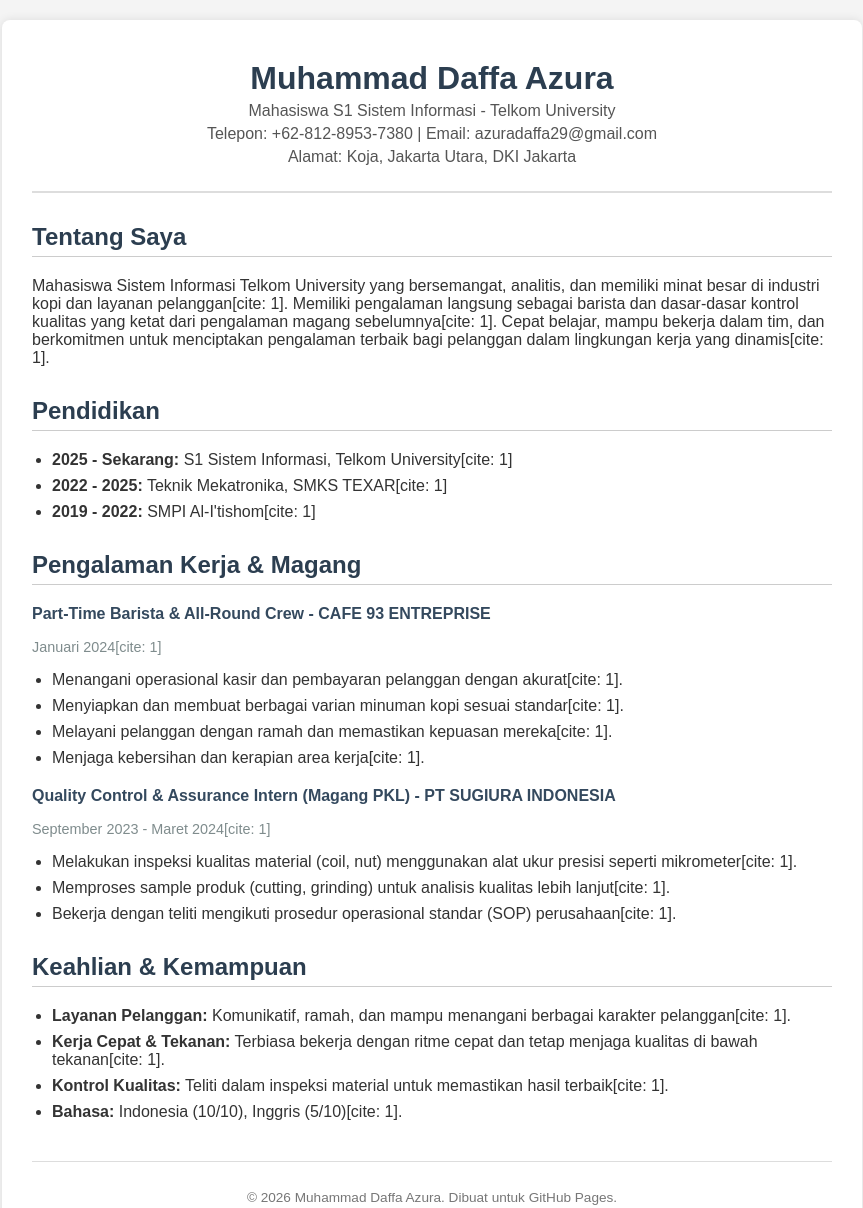
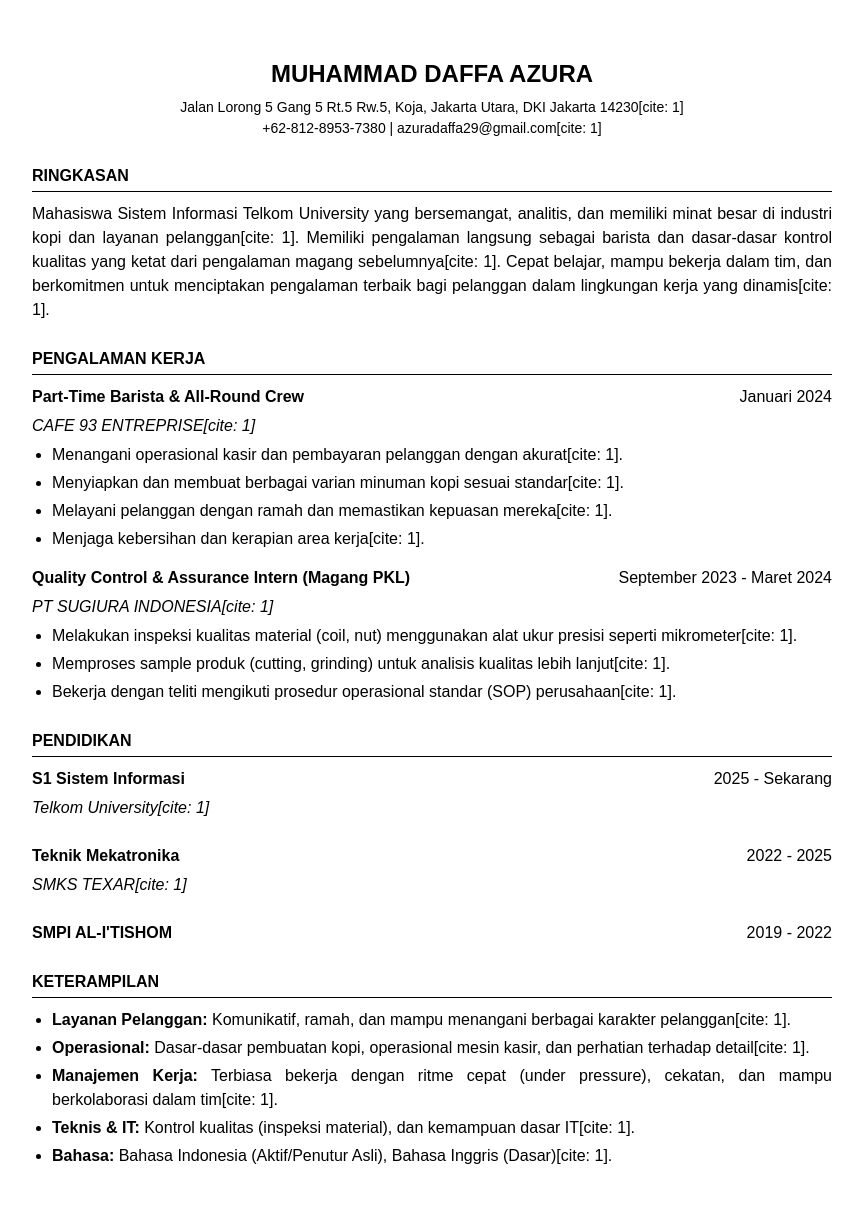
Before and after one commit to azura1140-dot/CV, a plain HTML site: page index.html in a window 1280 px wide. Shown: the whole page, without its empty margins (208-1071 px from the left). Drawn offline with Linux system fonts and the light colour scheme.

Commit message:
Update index.html

```diff
--- a/index.html
+++ b/index.html
@@ -3,106 +3,94 @@
 <head>
     <meta charset="UTF-8">
     <meta name="viewport" content="width=device-width, initial-scale=1.0">
-    <title>CV - Muhammad Daffa Azura</title>
+    <title>CV Muhammad Daffa Azura</title>
     <style>
-        /* Pengaturan dasar halaman */
+        /* Pengaturan dasar untuk CV ATS: hitam putih, margin rapi, satu kolom */
         body {
-            font-family: Arial, sans-serif;
-            background-color: #f4f4f4;
-            margin: 0;
-            padding: 20px;
-            color: #333;
+            font-family: Arial, Helvetica, sans-serif;
+            color: #000000; /* Font hitam murni */
+            background-color: #ffffff;
+            margin: 0 auto;
+            max-width: 800px;
+            padding: 40px 20px;
+            line-height: 1.5;
         }
-        .container {
-            max-width: 800px;
-            background: #ffffff;
-            margin: 0 auto;
-            padding: 30px;
-            border-radius: 8px;
-            box-shadow: 0 0 10px rgba(0, 0, 0, 0.1);
+        h1 {
+            text-align: center;
+            font-size: 24px;
+            text-transform: uppercase;
+            margin-bottom: 5px;
         }
-        /* Bagian Header / Profil */
-        .header {
+        .contact-info {
             text-align: center;
-            border-bottom: 2px solid #ddd;
-            padding-bottom: 20px;
+            font-size: 14px;
             margin-bottom: 20px;
         }
-        .header h1 {
-            margin: 10px 0 5px 0;
-            color: #2c3e50;
+        h2 {
+            font-size: 16px;
+            text-transform: uppercase;
+            border-bottom: 1px solid #000000; /* Garis bawah hitam murni */
+            padding-bottom: 3px;
+            margin-top: 25px;
+            margin-bottom: 10px;
         }
-        .header p {
-            margin: 5px 0;
-            color: #555;
+        .experience-header, .education-header {
+            margin-bottom: 5px;
         }
-        /* Bagian Judul Per Section */
-        h2 {
-            color: #2c3e50;
-            border-bottom: 1px solid #ccc;
-            padding-bottom: 5px;
-            margin-top: 30px;
+        .title {
+            font-weight: bold;
         }
-        /* List dan teks */
+        .company {
+            font-style: italic;
+        }
+        .date {
+            float: right; /* Membuat tanggal berada di sisi kanan */
+        }
+        /* Membersihkan float agar layout tidak berantakan */
+        .clearfix::after {
+            content: "";
+            clear: both;
+            display: table;
+        }
         ul {
+            margin-top: 5px;
+            margin-bottom: 15px;
             padding-left: 20px;
         }
         li {
-            margin-bottom: 8px;
+            margin-bottom: 4px;
+            text-align: justify;
         }
-        .job-title {
-            font-weight: bold;
-            color: #34495e;
-        }
-        .date {
-            font-size: 0.9em;
-            color: #7f8c8d;
-        }
-        /* Footer */
-        .footer {
-            text-align: center;
-            margin-top: 40px;
-            font-size: 0.85em;
-            color: #777;
-            border-top: 1px solid #ddd;
-            padding-top: 15px;
+        p {
+            margin-top: 5px;
+            margin-bottom: 15px;
+            text-align: justify;
         }
     </style>
 </head>
 <body>
 
-    <div class="container">
-
     <!-- Header / Identitas -->
-        <div class="header">
     <h1>Muhammad Daffa Azura</h1>
-            <p>Mahasiswa S1 Sistem Informasi - Telkom University</p>
-            <p>Telepon: +62-812-8953-7380 | Email: azuradaffa29@gmail.com</p>
-            <p>Alamat: Koja, Jakarta Utara, DKI Jakarta</p>
+    <div class="contact-info">
+        Jalan Lorong 5 Gang 5 Rt.5 Rw.5, Koja, Jakarta Utara, DKI Jakarta 14230[cite: 1]<br>
+        +62-812-8953-7380 | azuradaffa29@gmail.com[cite: 1]
     </div>
 
-        <!-- Tentang Saya -->
-        <div>
-            <h2>Tentang Saya</h2>
-            <p>Mahasiswa Sistem Informasi Telkom University yang bersemangat, analitis, dan memiliki minat besar di industri kopi dan layanan pelanggan[cite: 1]. Memiliki pengalaman langsung sebagai barista dan dasar-dasar kontrol kualitas yang ketat dari pengalaman magang sebelumnya[cite: 1]. Cepat belajar, mampu bekerja dalam tim, dan berkomitmen untuk menciptakan pengalaman terbaik bagi pelanggan dalam lingkungan kerja yang dinamis[cite: 1].</p>
-        </div>
-
-        <!-- Pendidikan -->
-        <div>
-            <h2>Pendidikan</h2>
-            <ul>
-                <li><strong>2025 - Sekarang:</strong> S1 Sistem Informasi, Telkom University[cite: 1]</li>
-                <li><strong>2022 - 2025:</strong> Teknik Mekatronika, SMKS TEXAR[cite: 1]</li>
-                <li><strong>2019 - 2022:</strong> SMPI Al-I'tishom[cite: 1]</li>
-            </ul>
-        </div>
+    <!-- Ringkasan Profesional -->
+    <h2>Ringkasan</h2>
+    <p>
+        Mahasiswa Sistem Informasi Telkom University yang bersemangat, analitis, dan memiliki minat besar di industri kopi dan layanan pelanggan[cite: 1]. Memiliki pengalaman langsung sebagai barista dan dasar-dasar kontrol kualitas yang ketat dari pengalaman magang sebelumnya[cite: 1]. Cepat belajar, mampu bekerja dalam tim, dan berkomitmen untuk menciptakan pengalaman terbaik bagi pelanggan dalam lingkungan kerja yang dinamis[cite: 1].
+    </p>
 
     <!-- Pengalaman Kerja -->
-        <div>
-            <h2>Pengalaman Kerja & Magang</h2>
+    <h2>Pengalaman Kerja</h2>
 
-            <p class="job-title">Part-Time Barista & All-Round Crew - CAFE 93 ENTREPRISE</p>
-            <p class="date">Januari 2024[cite: 1]</p>
+    <div class="experience-header clearfix">
+        <span class="title">Part-Time Barista & All-Round Crew</span>
+        <span class="date">Januari 2024</span>
+    </div>
+    <div class="company">CAFE 93 ENTREPRISE[cite: 1]</div>
     <ul>
         <li>Menangani operasional kasir dan pembayaran pelanggan dengan akurat[cite: 1].</li>
         <li>Menyiapkan dan membuat berbagai varian minuman kopi sesuai standar[cite: 1].</li>
@@ -110,32 +98,48 @@
         <li>Menjaga kebersihan dan kerapian area kerja[cite: 1].</li>
     </ul>
 
-            <p class="job-title" style="margin-top: 20px;">Quality Control & Assurance Intern (Magang PKL) - PT SUGIURA INDONESIA</p>
-            <p class="date">September 2023 - Maret 2024[cite: 1]</p>
+    <div class="experience-header clearfix">
+        <span class="title">Quality Control & Assurance Intern (Magang PKL)</span>
+        <span class="date">September 2023 - Maret 2024</span>
+    </div>
+    <div class="company">PT SUGIURA INDONESIA[cite: 1]</div>
     <ul>
         <li>Melakukan inspeksi kualitas material (coil, nut) menggunakan alat ukur presisi seperti mikrometer[cite: 1].</li>
         <li>Memproses sample produk (cutting, grinding) untuk analisis kualitas lebih lanjut[cite: 1].</li>
         <li>Bekerja dengan teliti mengikuti prosedur operasional standar (SOP) perusahaan[cite: 1].</li>
     </ul>
+
+    <!-- Pendidikan -->
+    <h2>Pendidikan</h2>
+
+    <div class="education-header clearfix">
+        <span class="title">S1 Sistem Informasi</span>
+        <span class="date">2025 - Sekarang</span>
+    </div>
+    <div class="company">Telkom University[cite: 1]</div>
+    <br>
+
+    <div class="education-header clearfix">
+        <span class="title">Teknik Mekatronika</span>
+        <span class="date">2022 - 2025</span>
+    </div>
+    <div class="company">SMKS TEXAR[cite: 1]</div>
+    <br>
+
+    <div class="education-header clearfix">
+        <span class="title">SMPI AL-I'TISHOM</span>
+        <span class="date">2019 - 2022</span>
     </div>
 
     <!-- Keahlian -->
-        <div>
-            <h2>Keahlian & Kemampuan</h2>
+    <h2>Keterampilan</h2>
     <ul>
         <li><strong>Layanan Pelanggan:</strong> Komunikatif, ramah, dan mampu menangani berbagai karakter pelanggan[cite: 1].</li>
-                <li><strong>Kerja Cepat & Tekanan:</strong> Terbiasa bekerja dengan ritme cepat dan tetap menjaga kualitas di bawah tekanan[cite: 1].</li>
-                <li><strong>Kontrol Kualitas:</strong> Teliti dalam inspeksi material untuk memastikan hasil terbaik[cite: 1].</li>
-                <li><strong>Bahasa:</strong> Indonesia (10/10), Inggris (5/10)[cite: 1].</li>
+        <li><strong>Operasional:</strong> Dasar-dasar pembuatan kopi, operasional mesin kasir, dan perhatian terhadap detail[cite: 1].</li>
+        <li><strong>Manajemen Kerja:</strong> Terbiasa bekerja dengan ritme cepat (under pressure), cekatan, dan mampu berkolaborasi dalam tim[cite: 1].</li>
+        <li><strong>Teknis & IT:</strong> Kontrol kualitas (inspeksi material), dan kemampuan dasar IT[cite: 1].</li>
+        <li><strong>Bahasa:</strong> Bahasa Indonesia (Aktif/Penutur Asli), Bahasa Inggris (Dasar)[cite: 1].</li>
     </ul>
-        </div>
-
-        <!-- Footer -->
-        <div class="footer">
-            <p>&copy; 2026 Muhammad Daffa Azura. Dibuat untuk GitHub Pages.</p>
-        </div>
-
-    </div>
 
 </body>
 </html>
```
Lines whose indentation alone changed are shown as unchanged.
